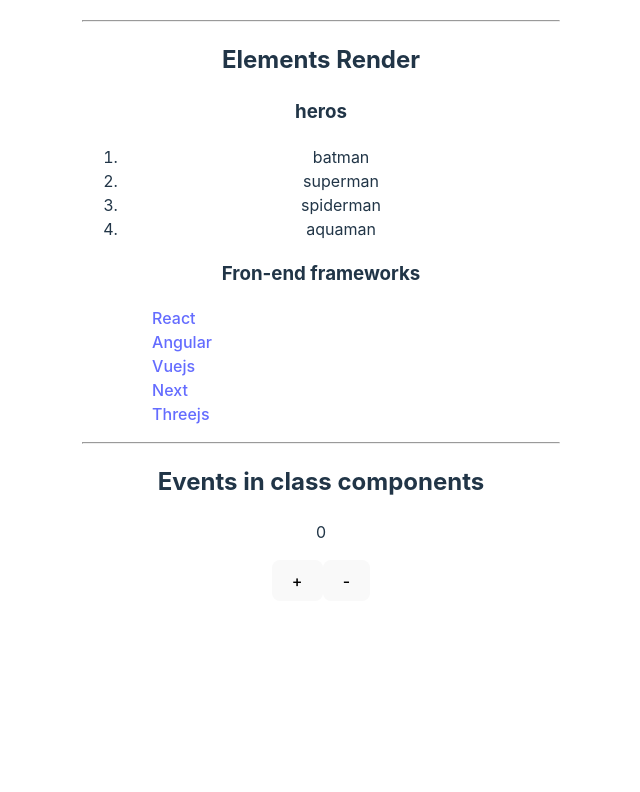
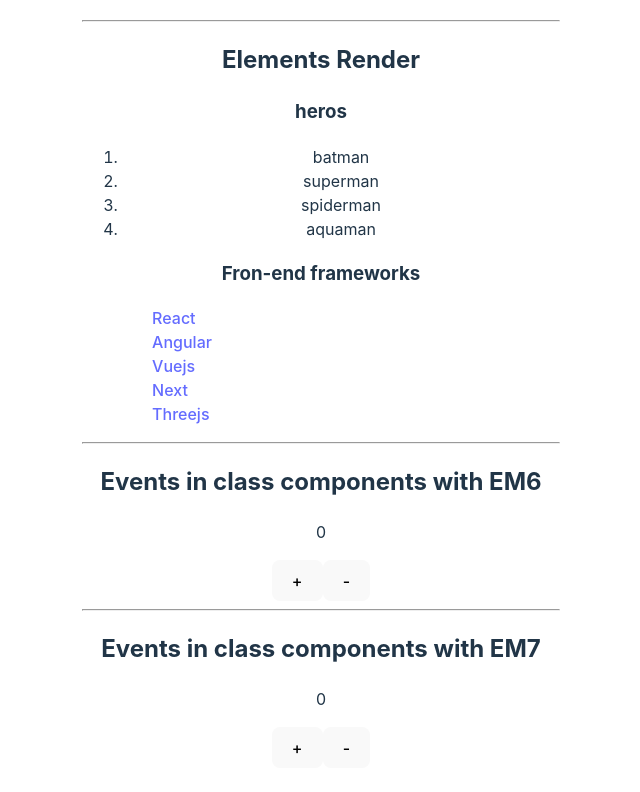
Before and after one commit to CristianLopez3/reactjs-practice, a React (Vite) app: page / in a window 1280 px wide. Shown: the part 715-1507 px from the top of the page, without its empty margins (319-959 px from the left). Before the commit the page ends 1348 px from the top, so only its background shows below. Built offline with nearby package versions, Linux system fonts and the light colour scheme.

Commit message:
remove bind with em7

```diff
--- a/src/app.jsx
+++ b/src/app.jsx
@@ -6,7 +6,7 @@ import Propiedades from './components/Propiedades';
 import Estado from './components/Estado';
 import RenderizadoCondicional from './components/RenderizadoCondicional';
 import RenderizadoElementos from './components/RenderizadoElementos';
-import Eventos from './components/Eventos';
+import { EventosEM6, EventosEM7 } from './components/Eventos';
 
 export function App() {
   const [count, setCount] = useState(0)
@@ -33,7 +33,9 @@ export function App() {
         <hr />
         <RenderizadoElementos />
         <hr />
-        <Eventos />
+        <EventosEM6 />
+        <hr />
+        <EventosEM7 />
       </section>
     </>
   )
--- a/src/components/Eventos.js
+++ b/src/components/Eventos.js
@@ -1,6 +1,6 @@
 import React, { Component } from 'react';
 
-export default class Eventos extends Component{
+export  class EventosEM6 extends Component{
 
   constructor(props){
     super(props);
@@ -29,7 +29,7 @@ export default class Eventos extends Component{
     return (
       <>
         <div>
-          <h2>Events in class components</h2>
+          <h2>Events in class components with EM6</h2>
           <p>{this.state.contador}</p>
           <nav>
             <button onClick={this.sumar}>+</button>
@@ -41,3 +41,41 @@ export default class Eventos extends Component{
   }
 
 }
+
+// properties initizlr - no need it bind for the methods
+export  class EventosEM7 extends Component{
+
+  state = {
+    contador: 0,
+  }
+
+  sumar = (e) => {
+    console.log("plus");
+    this.setState({
+      contador: this.state.contador + 1
+    })
+  }
+
+  restar = (e) => {
+    console.log("minus");
+    this.setState({
+      contador: this.state.contador - 1
+    })
+  }
+
+  render(){
+    return (
+      <>
+        <div>
+          <h2>Events in class components with EM7</h2>
+          <p>{this.state.contador}</p>
+          <nav>
+            <button onClick={this.sumar}>+</button>
+            <button onClick={this.restar}>-</button>
+          </nav>
+        </div>
+      </>
+    );
+  }
+
+}
```
